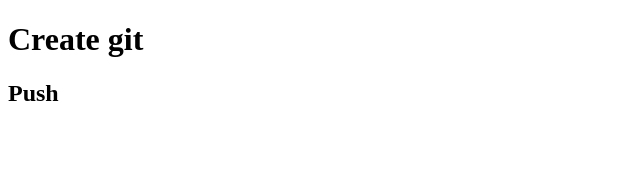
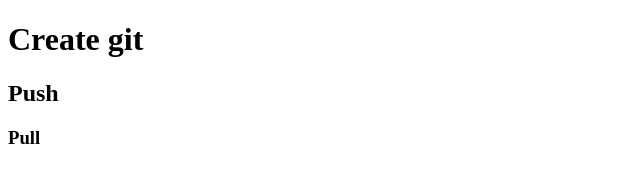
Before and after one commit to VanThongVo/tutorial-git, a plain HTML site: page index.html in a window 1280 px wide. Shown: the full height of the page, 0-640 px from the left. Drawn offline with Linux system fonts and the light colour scheme.

Commit message:
Update index.html h3

```diff
--- a/index.html
+++ b/index.html
@@ -8,5 +8,6 @@
 <body>
     <h1>Create git</h1>
     <h2>Push</h2>
+    <h3>Pull</h3>
 </body>
 </html>
```
